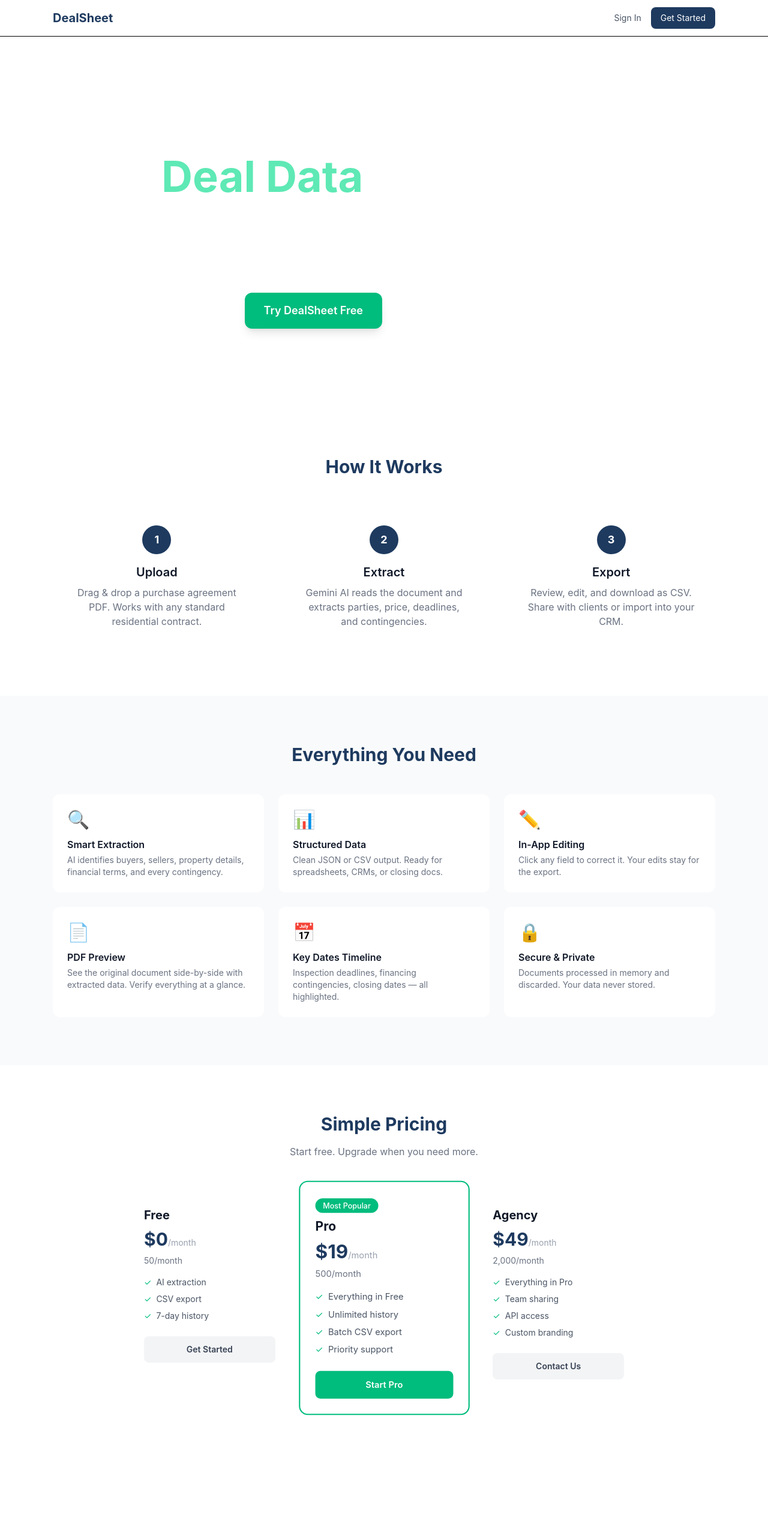
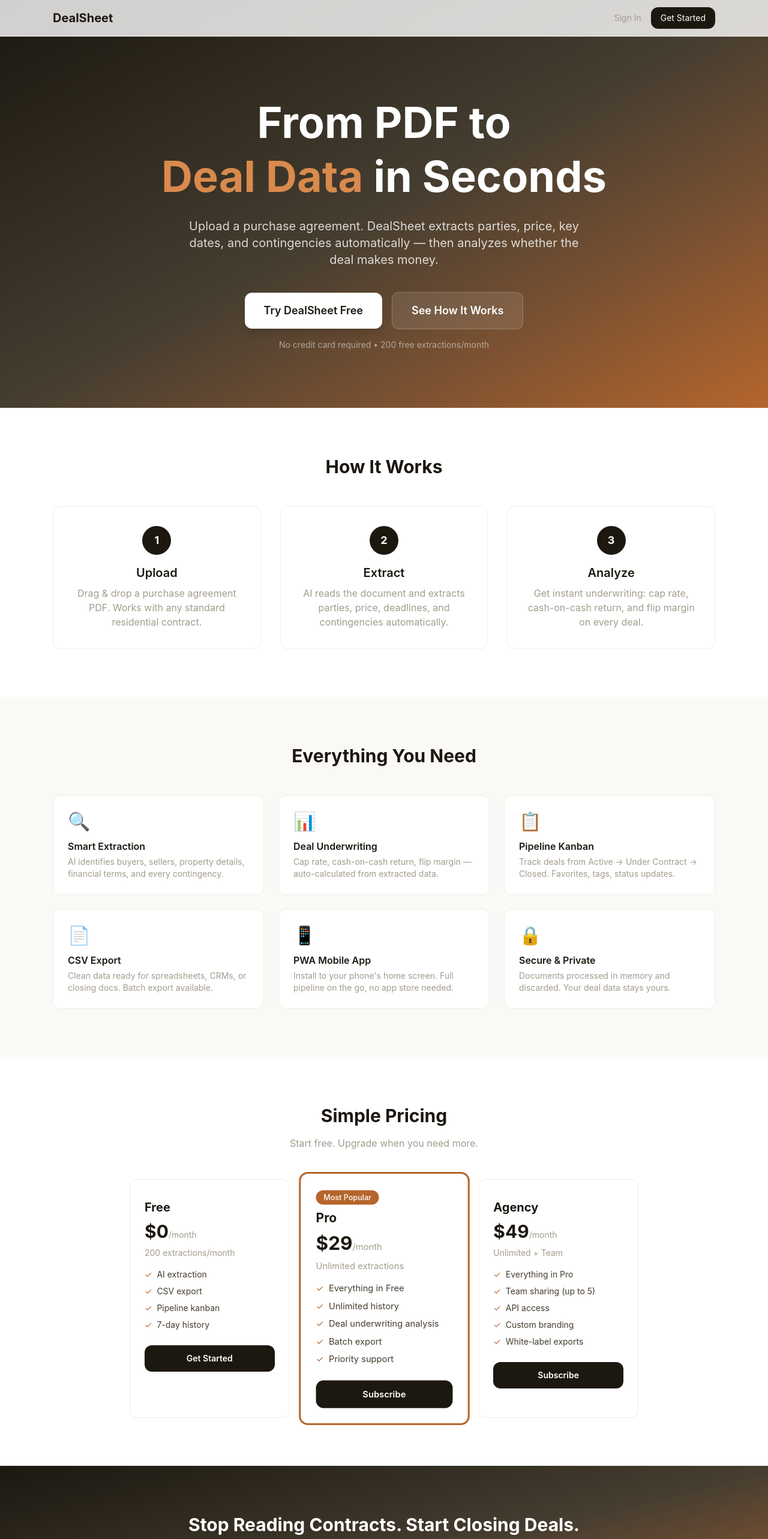
Before and after one commit to fellowizsick/dealsheet, a Next.js app in the folder frontend/: page /landing in a window 1280 px wide. Shown: the top 2566 px of the page at 60% size. Built offline with nearby package versions, Linux system fonts and the light colour scheme; no server answers.

Commit message:
Stripe pricing: Pro 9/mo, Agency 9/mo. Real checkout buttons on landing + upgrade link in dashboard nav. School colors replaced with design system. Underwriting featured.

```diff
--- a/frontend/src/app/dashboard/page.js
+++ b/frontend/src/app/dashboard/page.js
@@ -113,6 +113,7 @@
             <Link href="/" className="text-xs lg:text-sm text-[#8A8272] hover:text-[#1C1810]">Extract</Link>
             <Link href="/dashboard" className="text-xs lg:text-sm font-semibold text-[#1C1810]">Dashboard</Link>
             <Link href="/history" className="text-xs lg:text-sm text-[#8A8272] hover:text-[#1C1810]">History</Link>
+            <Link href="/landing#pricing" className="text-xs lg:text-sm font-semibold text-[#B5652B] hover:text-[#1C1810]">Upgrade</Link>
             <button onClick={() => { logout(); router.push("/login"); }}
               className="text-xs lg:text-sm text-[#A39C8E] hover:text-[#9B3A22] transition-colors font-medium whitespace-nowrap ml-1">Logout</button>
           </div>
--- a/frontend/src/app/landing/page.js
+++ b/frontend/src/app/landing/page.js
@@ -1,63 +1,90 @@
+"use client";
+
+import { useState } from "react";
 import Link from "next/link";
 
-export const metadata = {
-  title: "DealSheet — AI-Powered Real Estate Document Extraction",
-  description: "Upload purchase agreements and get structured deal data in seconds. Parties, price, dates, contingencies — extracted automatically.",
-};
+const API = process.env.NEXT_PUBLIC_API_URL || "http://localhost:8000";
 
 export default function LandingPage() {
+  const [loading, setLoading] = useState(null);
+
+  const handleCheckout = async (plan) => {
+    setLoading(plan);
+    try {
+      const token = localStorage.getItem("token");
+      const headers = { "Content-Type": "application/json" };
+      if (token) headers["Authorization"] = `Bearer ${token}`;
+
+      const r = await fetch(`${API}/stripe/create-checkout?plan=${plan}`, {
+        method: "POST",
+        headers,
+      });
+      const data = await r.json();
+      if (data.url) {
+        window.location.href = data.url;
+      } else {
+        alert("Please sign in first to subscribe.");
+        window.location.href = "/login";
+      }
+    } catch (e) {
+      alert("Checkout unavailable. Try again or sign in first.");
+      window.location.href = "/login";
+    }
+    setLoading(null);
+  };
+
   return (
     <div className="min-h-screen">
       {/* Nav */}
-      <nav className="fixed top-0 w-full bg-white/80 backdrop-blur-md z-50 border-b">
+      <nav className="fixed top-0 w-full bg-white/80 backdrop-blur-md z-50 border-b border-[#F0EDE6]">
         <div className="max-w-6xl mx-auto px-6 py-3 flex items-center justify-between">
-          <span className="text-xl font-bold text-[#1e3a5f]">DealSheet</span>
+          <span className="text-xl font-bold text-[#1C1810]">DealSheet</span>
           <div className="flex items-center gap-4">
-            <Link href="/login" className="text-sm text-gray-600 hover:text-gray-900">Sign In</Link>
-            <Link href="/signup" className="text-sm bg-[#1e3a5f] text-white px-4 py-2 rounded-lg hover:bg-[#2d5a8e] transition">Get Started</Link>
+            <Link href="/login" className="text-sm text-[#A39C8E] hover:text-[#1C1810]">Sign In</Link>
+            <Link href="/signup" className="text-sm bg-[#1C1810] text-white px-4 py-2 rounded-xl hover:bg-[#453D30] transition">Get Started</Link>
           </div>
         </div>
       </nav>
 
       {/* Hero */}
-      <section className="brand-gradient min-h-[85vh] flex items-center pt-16">
+      <section className="bg-gradient-to-br from-[#1C1810] via-[#453D30] to-[#B5652B] min-h-[85vh] flex items-center pt-16">
         <div className="max-w-6xl mx-auto px-6 py-20 text-center text-white">
           <h1 className="text-5xl lg:text-7xl font-bold mb-6 leading-tight">
             From PDF to<br />
-            <span className="text-emerald-300">Deal Data</span> in Seconds
+            <span className="text-[#D98A4D]">Deal Data</span> in Seconds
           </h1>
           <p className="text-xl text-white/80 max-w-2xl mx-auto mb-10">
             Upload a purchase agreement. DealSheet extracts parties, price, key dates, and contingencies
-            automatically — so you don&apos;t have to read the fine print.
+            automatically — then analyzes whether the deal makes money.
           </p>
           <div className="flex items-center justify-center gap-4">
-            <Link href="/signup" className="glow-button bg-emerald-500 text-white px-8 py-4 rounded-xl text-lg font-semibold hover:bg-emerald-600 transition shadow-lg">
+            <Link href="/signup" className="bg-white text-[#1C1810] px-8 py-4 rounded-xl text-lg font-semibold hover:bg-white/90 transition shadow-lg">
               Try DealSheet Free
             </Link>
             <Link href="#how-it-works" className="bg-white/10 text-white px-8 py-4 rounded-xl text-lg font-semibold hover:bg-white/20 transition border border-white/20">
               See How It Works
             </Link>
           </div>
-          <p className="text-white/50 text-sm mt-4">No credit card required • 50 free extractions/month</p>
+          <p className="text-white/50 text-sm mt-4">No credit card required • 200 free extractions/month</p>
         </div>
       </section>
 
       {/* How It Works */}
       <section id="how-it-works" className="py-20 bg-white">
         <div className="max-w-6xl mx-auto px-6">
-          <h2 className="text-3xl font-bold text-center text-[#1e3a5f] mb-12">How It Works</h2>
+          <h2 className="text-3xl font-bold text-center text-[#1C1810] mb-12">How It Works</h2>
           <div className="grid md:grid-cols-3 gap-8">
             {[
               { step: "1", title: "Upload", desc: "Drag & drop a purchase agreement PDF. Works with any standard residential contract." },
-              { step: "2", title: "Extract", desc: "Gemini AI reads the document and extracts parties, price, deadlines, and contingencies." },
-              { step: "3", title: "Export", desc: "Review, edit, and download as CSV. Share with clients or import into your CRM." },
+              { step: "2", title: "Extract", desc: "AI reads the document and extracts parties, price, deadlines, and contingencies automatically." },
+              { step: "3", title: "Analyze", desc: "Get instant underwriting: cap rate, cash-on-cash return, and flip margin on every deal." },
             ].map((item) => (
-              <div key={item.step} className="text-center rich-shadow rounded-xl p-8 hover:-translate-y-1 transition">
-                <div className="w-12 h-12 bg-[#1e3a5f] text-white rounded-full flex items-center justify-center mx-auto mb-4 text-lg font-bold">
+              <div key={item.step} className="text-center border border-[#F0EDE6] rounded-xl p-8 hover:shadow-lg transition">
+                <div className="w-12 h-12 bg-[#1C1810] text-white rounded-full flex items-center justify-center mx-auto mb-4 text-lg font-bold">
                   {item.step}
                 </div>
-                <h3 className="text-xl font-semibold text-gray-900 mb-2">{item.title}</h3>
-                <p className="text-gray-500">{item.desc}</p>
+                <h3 className="text-xl font-semibold text-[#1C1810] mb-2">{item.title}</h3>
+                <p className="text-[#A39C8E]">{item.desc}</p>
               </div>
             ))}
           </div>
@@ -65,22 +92,22 @@
       </section>
 
       {/* Features */}
-      <section className="py-20 bg-gray-50">
+      <section className="py-20 bg-[#FAF9F6]">
         <div className="max-w-6xl mx-auto px-6">
-          <h2 className="text-3xl font-bold text-center text-[#1e3a5f] mb-12">Everything You Need</h2>
+          <h2 className="text-3xl font-bold text-center text-[#1C1810] mb-12">Everything You Need</h2>
           <div className="grid md:grid-cols-2 lg:grid-cols-3 gap-6">
             {[
               { icon: "🔍", title: "Smart Extraction", desc: "AI identifies buyers, sellers, property details, financial terms, and every contingency." },
-              { icon: "📊", title: "Structured Data", desc: "Clean JSON or CSV output. Ready for spreadsheets, CRMs, or closing docs." },
-              { icon: "✏️", title: "In-App Editing", desc: "Click any field to correct it. Your edits stay for the export." },
-              { icon: "📄", title: "PDF Preview", desc: "See the original document side-by-side with extracted data. Verify everything at a glance." },
-              { icon: "📅", title: "Key Dates Timeline", desc: "Inspection deadlines, financing contingencies, closing dates — all highlighted." },
-              { icon: "🔒", title: "Secure & Private", desc: "Documents processed in memory and discarded. Your data never stored." },
+              { icon: "📊", title: "Deal Underwriting", desc: "Cap rate, cash-on-cash return, flip margin — auto-calculated from extracted data." },
+              { icon: "📋", title: "Pipeline Kanban", desc: "Track deals from Active → Under Contract → Closed. Favorites, tags, status updates." },
+              { icon: "📄", title: "CSV Export", desc: "Clean data ready for spreadsheets, CRMs, or closing docs. Batch export available." },
+              { icon: "📱", title: "PWA Mobile App", desc: "Install to your phone's home screen. Full pipeline on the go, no app store needed." },
+              { icon: "🔒", title: "Secure & Private", desc: "Documents processed in memory and discarded. Your deal data stays yours." },
             ].map((f) => (
-              <div key={f.title} className="bg-white rounded-xl p-6 rich-shadow hover:shadow-lg transition">
+              <div key={f.title} className="bg-white rounded-xl p-6 border border-[#F0EDE6] hover:shadow-md transition">
                 <div className="text-3xl mb-3">{f.icon}</div>
-                <h3 className="font-semibold text-gray-900 mb-1">{f.title}</h3>
-                <p className="text-sm text-gray-500">{f.desc}</p>
+                <h3 className="font-semibold text-[#1C1810] mb-1">{f.title}</h3>
+                <p className="text-sm text-[#A39C8E]">{f.desc}</p>
               </div>
             ))}
           </div>
@@ -88,31 +115,39 @@
       </section>
 
       {/* Pricing */}
-      <section className="py-20 bg-white">
+      <section className="py-20 bg-white" id="pricing">
         <div className="max-w-4xl mx-auto px-6">
-          <h2 className="text-3xl font-bold text-center text-[#1e3a5f] mb-4">Simple Pricing</h2>
-          <p className="text-gray-500 text-center mb-12">Start free. Upgrade when you need more.</p>
+          <h2 className="text-3xl font-bold text-center text-[#1C1810] mb-4">Simple Pricing</h2>
+          <p className="text-[#A39C8E] text-center mb-12">Start free. Upgrade when you need more.</p>
           <div className="grid md:grid-cols-3 gap-6">
             {[
-              { name: "Free", price: "$0", extractions: "50/month", features: ["AI extraction", "CSV export", "7-day history"], cta: "Get Started", popular: false },
-              { name: "Pro", price: "$19", extractions: "500/month", features: ["Everything in Free", "Unlimited history", "Batch CSV export", "Priority support"], cta: "Start Pro", popular: true },
-              { name: "Agency", price: "$49", extractions: "2,000/month", features: ["Everything in Pro", "Team sharing", "API access", "Custom branding"], cta: "Contact Us", popular: false },
+              { id: "free", name: "Free", price: "$0", desc: "200 extractions/month", features: ["AI extraction", "CSV export", "Pipeline kanban", "7-day history"], cta: "Get Started", popular: false, href: "/signup" },
+              { id: "pro", name: "Pro", price: "$29", desc: "Unlimited extractions", features: ["Everything in Free", "Unlimited history", "Deal underwriting analysis", "Batch export", "Priority support"], cta: "Subscribe", popular: true, href: null },
+              { id: "agency", name: "Agency", price: "$49", desc: "Unlimited + Team", features: ["Everything in Pro", "Team sharing (up to 5)", "API access", "Custom branding", "White-label exports"], cta: "Subscribe", popular: false, href: null },
             ].map((plan) => (
-              <div key={plan.name} className={`rounded-xl p-6 rich-shadow ${plan.popular ? "ring-2 ring-emerald-500 bg-white scale-105" : "bg-white"}`}>
-                {plan.popular && <span className="text-xs bg-emerald-500 text-white px-3 py-1 rounded-full font-medium">Most Popular</span>}
-                <h3 className="text-xl font-bold text-gray-900 mt-2">{plan.name}</h3>
-                <p className="text-3xl font-bold text-[#1e3a5f] my-2">{plan.price}<span className="text-sm font-normal text-gray-400">/month</span></p>
-                <p className="text-sm text-gray-500 mb-4">{plan.extractions}</p>
+              <div key={plan.name} className={`rounded-xl p-6 border ${plan.popular ? "ring-2 ring-[#B5652B] bg-white scale-105 border-[#B5652B]" : "bg-white border-[#F0EDE6]"}`}>
+                {plan.popular && <span className="text-xs bg-[#B5652B] text-white px-3 py-1 rounded-full font-medium">Most Popular</span>}
+                <h3 className="text-xl font-bold text-[#1C1810] mt-2">{plan.name}</h3>
+                <p className="text-3xl font-bold text-[#1C1810] my-2">{plan.price}<span className="text-sm font-normal text-[#A39C8E]">/month</span></p>
+                <p className="text-sm text-[#A39C8E] mb-4">{plan.desc}</p>
                 <ul className="space-y-2 mb-6">
                   {plan.features.map((f) => (
-                    <li key={f} className="text-sm text-gray-600 flex items-center gap-2">
-                      <span className="text-emerald-500">✓</span> {f}
+                    <li key={f} className="text-sm text-[#453D30] flex items-center gap-2">
+                      <span className="text-[#B5652B]">✓</span> {f}
                     </li>
                   ))}
                 </ul>
-                <Link href="/signup" className={`block text-center py-3 rounded-lg font-semibold text-sm transition ${plan.popular ? "bg-emerald-500 text-white hover:bg-emerald-600" : "bg-gray-100 text-gray-700 hover:bg-gray-200"}`}>
-                  {plan.cta}
-                </Link>
+                {plan.href ? (
+                  <Link href={plan.href} className="block text-center py-3 rounded-xl font-semibold text-sm transition bg-[#1C1810] text-white hover:bg-[#453D30]">
+                    {plan.cta}
+                  </Link>
+                ) : (
+                  <button onClick={() => handleCheckout(plan.id)}
+                    disabled={loading === plan.id}
+                    className="w-full text-center py-3 rounded-xl font-semibold text-sm transition bg-[#1C1810] text-white hover:bg-[#453D30] disabled:bg-[#E8E4DC] disabled:text-[#A39C8E]">
+                    {loading === plan.id ? "Redirecting..." : plan.cta}
+                  </button>
+                )}
               </div>
             ))}
           </div>
@@ -120,18 +155,18 @@
       </section>
 
       {/* CTA */}
-      <section className="brand-gradient py-20">
+      <section className="bg-gradient-to-br from-[#1C1810] via-[#453D30] to-[#B5652B] py-20">
         <div className="max-w-3xl mx-auto px-6 text-center text-white">
           <h2 className="text-3xl font-bold mb-4">Stop Reading Contracts. Start Closing Deals.</h2>
           <p className="text-white/80 mb-8">Join agents and transaction coordinators saving hours on every deal.</p>
-          <Link href="/signup" className="glow-button bg-emerald-500 text-white px-8 py-4 rounded-xl text-lg font-semibold hover:bg-emerald-600 transition inline-block">
+          <Link href="/signup" className="bg-white text-[#1C1810] px-8 py-4 rounded-xl text-lg font-semibold hover:bg-white/90 transition inline-block">
             Get Started Free
           </Link>
         </div>
       </section>
 
       {/* Footer */}
-      <footer className="bg-[#0f172a] text-white/60 py-8 text-center text-sm">
+      <footer className="bg-[#1C1810] text-white/40 py-8 text-center text-sm">
         <p>© 2026 DealSheet. Built for real estate professionals.</p>
       </footer>
     </div>
```
Also changed, not shown: 1 other file (tests, documents, lock files or other folders).
